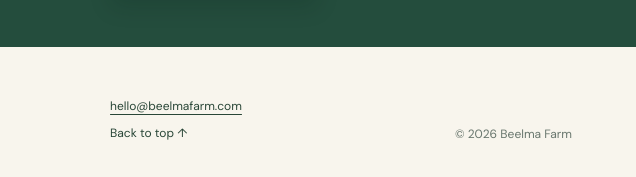
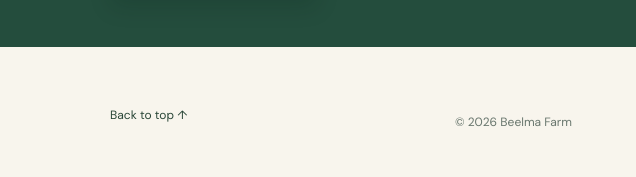
Before and after one commit to Beelma/Beelma-farm, a website: page index.html in a window 1280 px wide. Shown: the part 3857-4034 px from the top of the page, 644-1280 px from the left. Drawn offline with Linux system fonts and the light colour scheme.

Commit message:
no email

```diff
--- a/index.html
+++ b/index.html
@@ -131,7 +131,7 @@
   <footer class="site-footer">
     <a class="brand" href="#top"><span class="brand-mark" aria-hidden="true">B</span><span>Beelma<span class="brand-light"> Farms</span></span></a>
     <p>Rooted in good work.<br />Growing for tomorrow.</p>
-    <div class="footer-links"><a href="mailto:hello@beelmafarm.com">hello@beelmafarm.com</a><a href="#top">Back to top ↑</a></div>
+    <div class="footer-links"><a href="mailto:hello@beelmafarm.com"></a><a href="#top">Back to top ↑</a></div>
     <small>© 2026 Beelma Farm</small>
   </footer>
   <script src="script.js"></script>
```
